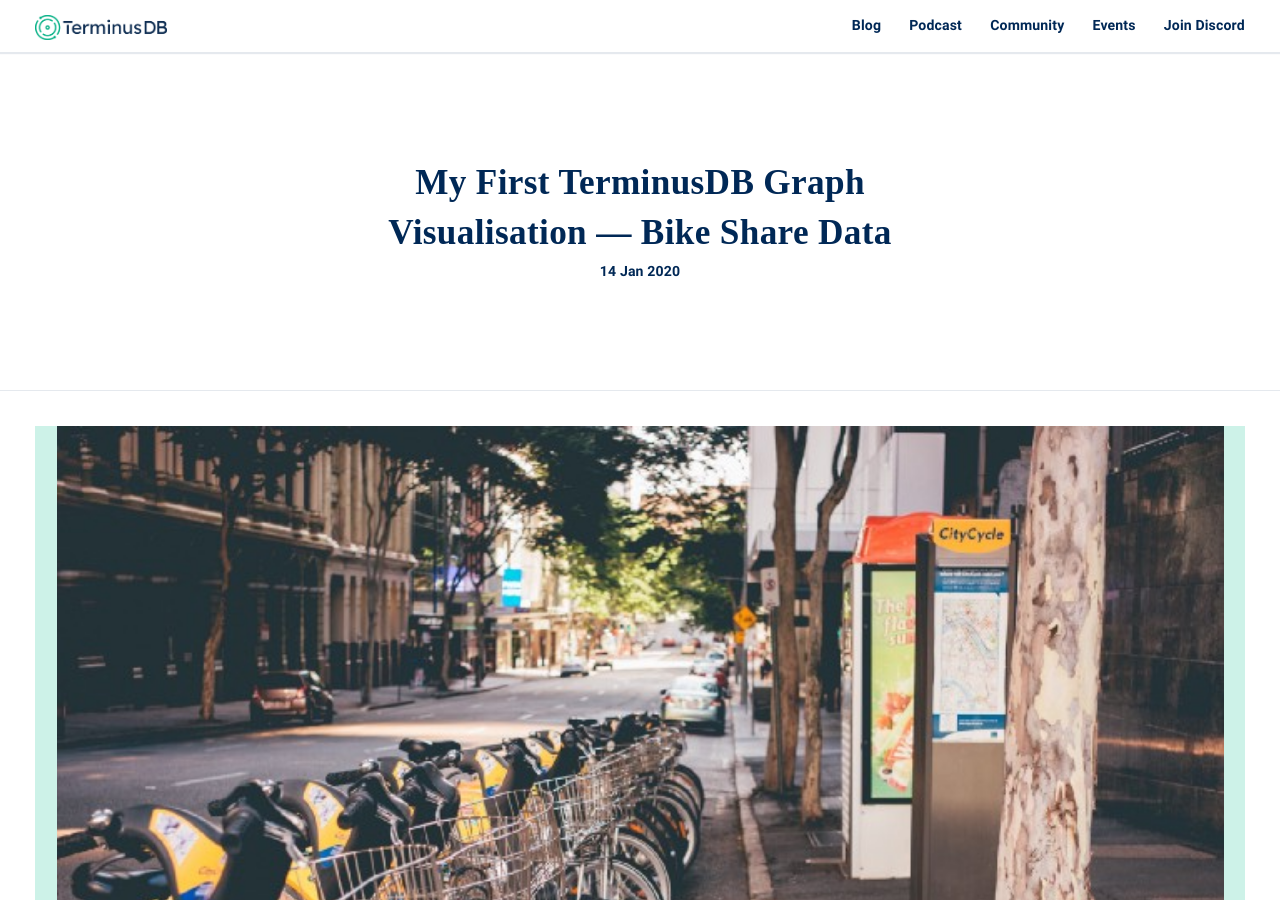
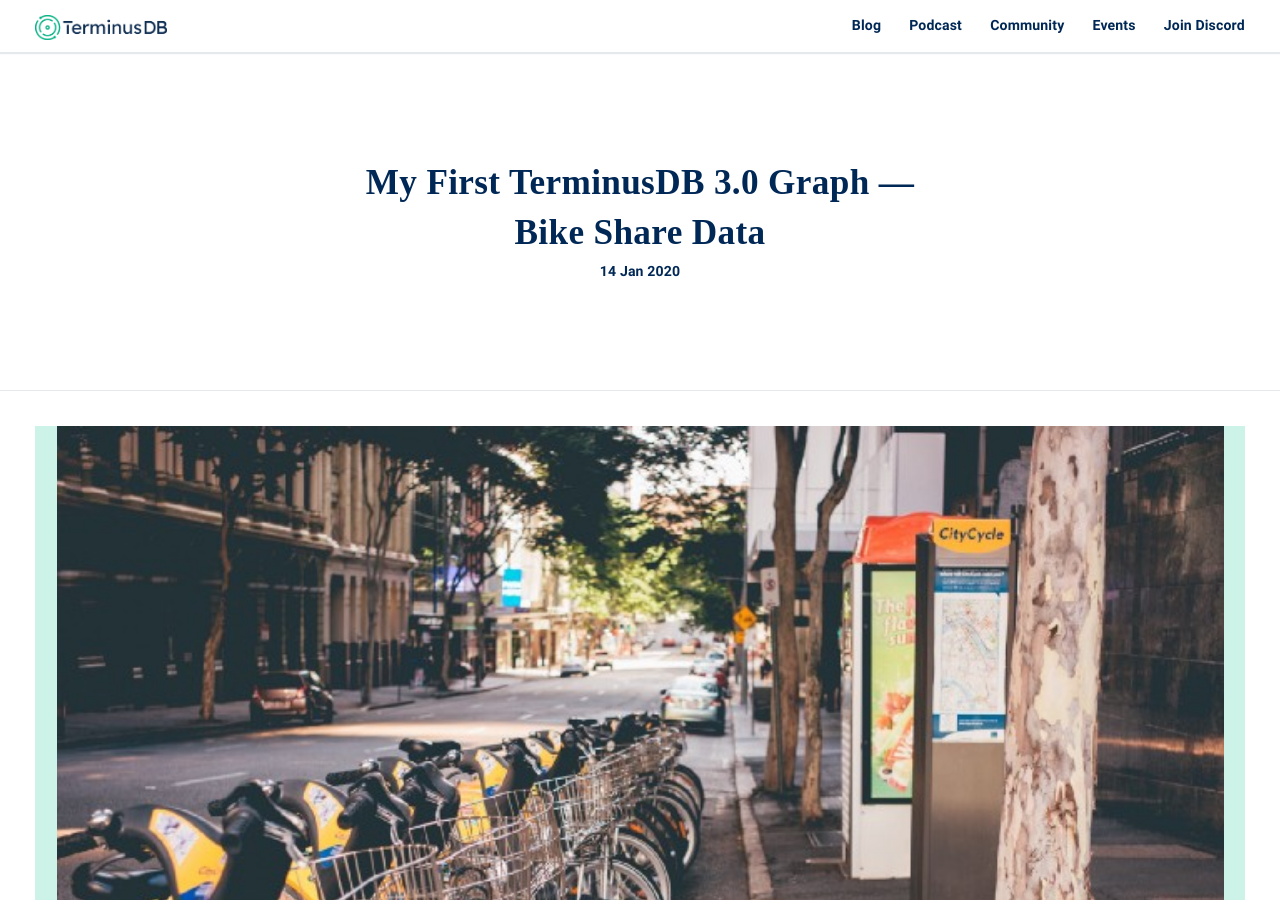
Before and after one commit to terminusdb/terminusdb-blog, a Jekyll site: the page built from _posts/2020-01-14-my-first-terminusdb-graph-visualisation-bike-share-data.md, in a window 1280 px wide and 900 px high. Built offline with Jekyll 4.4.1, drawn with Linux system fonts in a browser that asks for light colours; some web fonts are replaced; comment, search, counter and statistics services are not loaded.

Commit message:
Update Blog “2020-01-14-my-first-terminusdb-graph-visualisation-bike-share-data”

```diff
--- a/_posts/2020-01-14-my-first-terminusdb-graph-visualisation-bike-share-data.md
+++ b/_posts/2020-01-14-my-first-terminusdb-graph-visualisation-bike-share-data.md
@@ -3,7 +3,7 @@
 date: 2020-01-14T00:00:00.000Z
 author: Luke Feeney
 cover_image: https://miro.medium.com/max/10944/1*wHpEF7tcwMY0OqIC33mxKA.jpeg
-title: My First TerminusDB Graph Visualisation — Bike Share Data
+title: My First TerminusDB 3.0 Graph — Bike Share Data
 description: "Bike tutorial with 3.0. Terminators rule ok. "
 image: /blog/assets/uploads/0-zba-5cqjbrrvqsal.jpeg
 tags:
@@ -12,13 +12,13 @@
   - Graph
   - Visualization
 ---
-
-
 In this tutorial, we will start using TerminusDB 3.0, TerminusDB Console and its query client. This is a step-by-step guide to create your first knowledge graph.
 
 We’re assuming you already have TerminusDB installed, but if you haven’t go to our [download center](https://terminusdb.com/hub/download). It’s very easy to get started.
 
 In this tutorial, we are going to import data from CSVs about bike journeys between stations in Washington D.C., USA, build a knowledge graph from the data, analyze and visualize it. The data is taken from Capital Bike Share (available [here](https://www.capitalbikeshare.com/system-data) — thanks folks) and the CSV data used this tutorial is available at <https://terminusdb.com/t/data/bike_tutorial.csv>
+
+<iframe width="560" height="315" src="https://www.youtube.com/embed/6BK5tPHKryc" frameborder="0" allow="accelerometer; autoplay; encrypted-media; gyroscope; picture-in-picture" allowfullscreen></iframe>
 
 
 
@@ -96,8 +96,6 @@
 We can view the result by clicking the ‘Schema’ tab:
 
 ![showing classes in schema](/blog/assets/uploads/schema-view.jpg)
-
-
 
 - - -
 
@@ -296,8 +294,6 @@
 
 Click on `Run Query`and you should see the query returning a table:
 
-
-
 ![query returns a table](/blog/assets/uploads/results.jpg)
 
 <!--StartFragment-->
```
